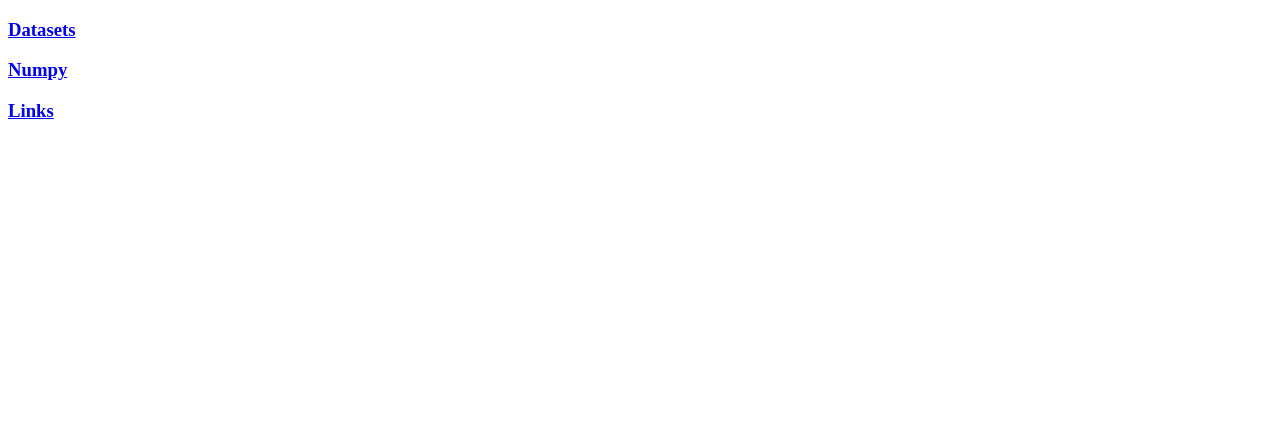
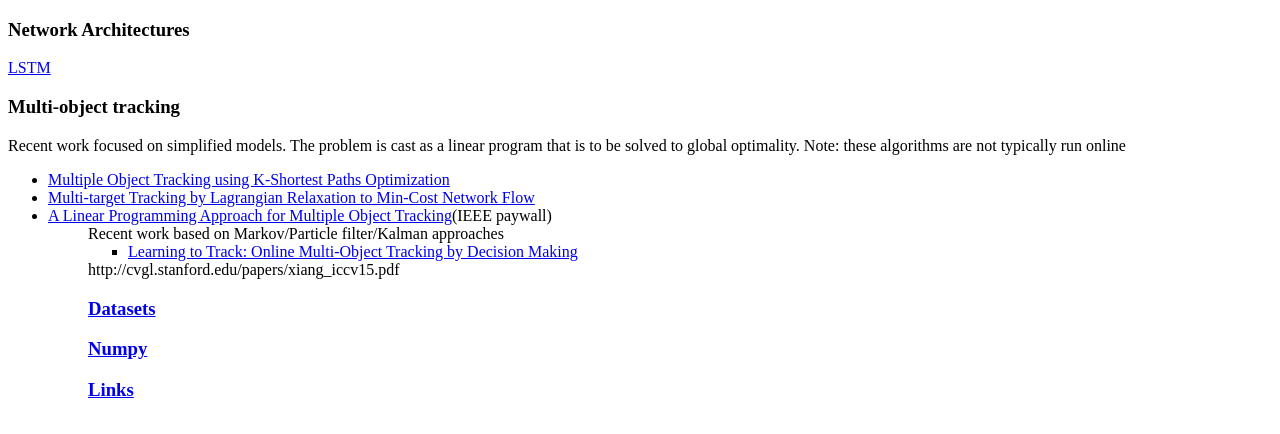
Before and after one commit to cxplanet/cxplanet.github.io, a plain HTML site: page index.html in a window 1280 px wide. Drawn offline with nearby package versions, Linux system fonts and the light colour scheme; some packages are replaced by stand-ins of ours.

Commit message:
More changes

```diff
--- a/index.html
+++ b/index.html
@@ -9,6 +9,21 @@
     <title>Machine Learning</title>
 </head>
 <body>
+<h3>Network Architectures</h3>
+<a href="http://colah.github.io/posts/2015-08-Understanding-LSTMs">LSTM</a>
+<h3>Multi-object tracking</h3>
+Recent work focused on simplified models. The problem is cast as a linear program that is to be solved to global optimality. Note: these algorithms are not typically run online
+<ul>
+<li><a href="http://www.idiap.ch/~fleuret/papers/berclaz-et-al-tpami2011.pdf">Multiple Object Tracking using
+K-Shortest Paths Optimization</a>
+<li><a href="http://www.cse.psu.edu/~asad/cvpr_2013.pdf">Multi-target Tracking by Lagrangian Relaxation to Min-Cost Network Flow</a>
+<li><a href="http://ieeexplore.ieee.org/document/4270205/">A Linear Programming Approach for Multiple Object Tracking</a>(IEEE paywall)
+<ul>
+Recent work based on Markov/Particle filter/Kalman approaches
+<ul>
+<li><a href="http://cvgl.stanford.edu/papers/xiang_iccv15.pdf">Learning to Track: Online Multi-Object Tracking by Decision Making</a>
+</ul>
+http://cvgl.stanford.edu/papers/xiang_iccv15.pdf
 <h3><a href="data.html">Datasets</a></h3>
 <h3><a href="numpy.html">Numpy</a></h3>
 <h3><a href="links.html">Links</a></h3>
```
